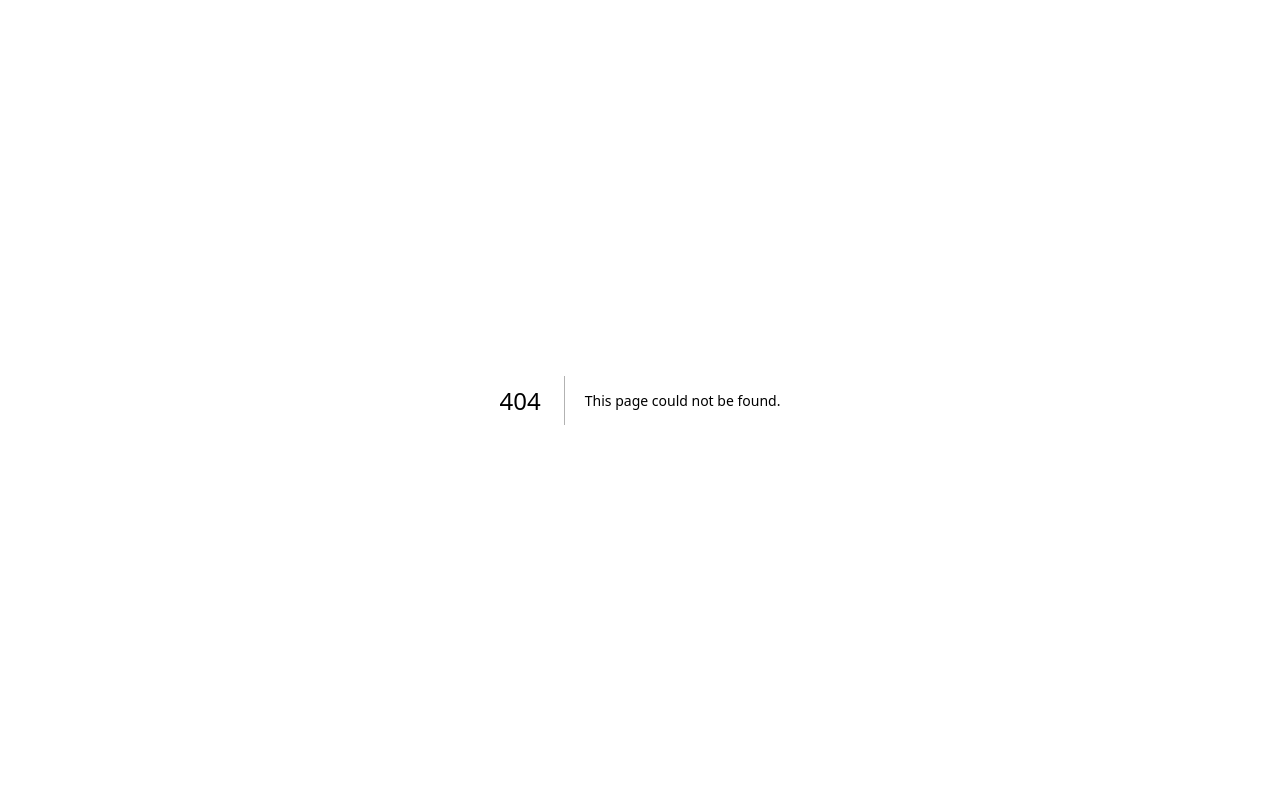
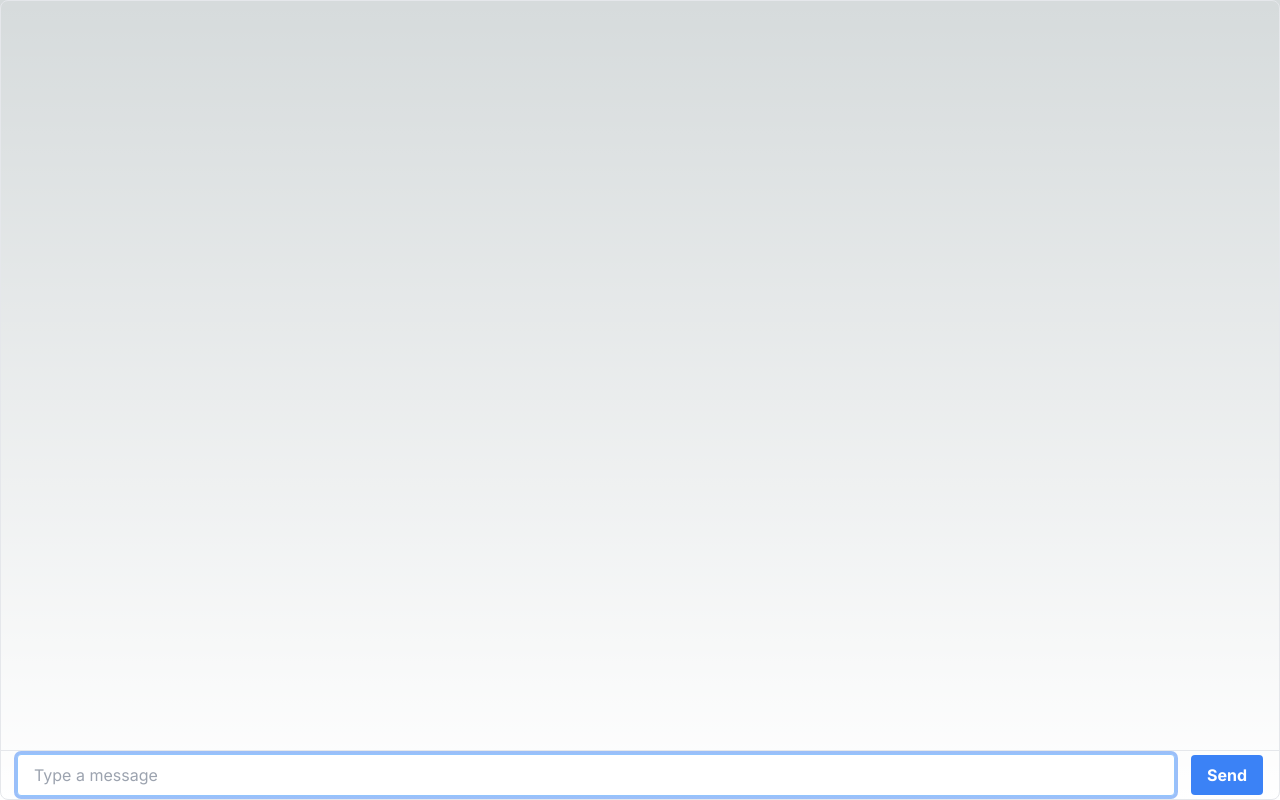
Before and after one commit to LeonWebDesigns/OpenAI-Markdown-Test, a Next.js app: page /chat in a window 1280 px wide. Before the commit this address had no page. Built offline with nearby package versions, Linux system fonts and the light colour scheme.

Commit message:
working mvp

```diff
--- a/src/app/api/open-ai/route.ts
+++ b/src/app/api/open-ai/route.ts
@@ -3,7 +3,7 @@ import OpenAIService from '@/services/open-ai.service';
 
 const OpenAI = new OpenAIService();
 
-export async function GET(req: NextRequest) {
+export async function POST(req: NextRequest) {
   const prompt = req.nextUrl.searchParams.get('prompt');
 
   if (!prompt) {
--- /dev/null
+++ b/src/app/chat/page.tsx
@@ -0,0 +1,106 @@
+'use client';
+import React, { useState } from 'react';
+
+const ChatPage = () => {
+  const [input, setInput] = useState('');
+  const [conversation, setConversation] = useState<
+    { who: string; content: string; time: any }[]
+  >([]);
+
+  const handleSubmit = async (e: any) => {
+    e.preventDefault();
+    if (!input.trim()) return;
+
+    const userMessage = input;
+    setInput(''); // Clear the input after sending the message
+    setConversation([
+      ...conversation,
+      {
+        who: 'user',
+        content: userMessage,
+        time: new Date().toLocaleTimeString(),
+      },
+    ]);
+
+    try {
+      const url = new URL('/api/open-ai', window.location.href);
+      url.searchParams.append('prompt', userMessage);
+      const response = await fetch(url, {
+        method: 'POST',
+        headers: {
+          'Content-Type': 'application/json',
+        },
+      });
+      const data = await response.json();
+      console.log(data);
+      setConversation([
+        ...conversation,
+        {
+          who: 'user',
+          content: userMessage,
+          time: new Date().toLocaleTimeString(),
+        },
+        {
+          who: 'bot',
+          content: data.message,
+          time: new Date().toLocaleTimeString(),
+        },
+      ]);
+    } catch (error) {
+      console.error('Error sending message:', error);
+      setConversation([
+        ...conversation,
+        {
+          who: 'bot',
+          content: 'Sorry, something went wrong.',
+          time: new Date().toLocaleTimeString(),
+        },
+      ]);
+    }
+  };
+
+  return (
+    <div className="flex flex-col h-[100vh] border border-gray-200 rounded-lg dark:border-gray-800">
+      <div className="flex-1 p-4 overflow-y-auto">
+        {conversation.map((message, index) => (
+          <div
+            key={index}
+            className={`flex ${
+              message.who === 'user' ? 'justify-end' : ''
+            } items-end gap-2`}
+          >
+            <div className="rounded-xl p-3 bg-gray-100 dark:bg-gray-800">
+              {message.content}
+            </div>
+            <div className="text-xs text-gray-500 dark:text-gray-400">
+              {message.time}
+            </div>
+          </div>
+        ))}
+      </div>
+      <div className="border-t border-gray-200 dark:border-gray-800">
+        <form
+          onSubmit={handleSubmit}
+          className="flex h-12 items-center p-4 space-x-4"
+        >
+          <input
+            type="text"
+            value={input}
+            onChange={(e) => setInput(e.target.value)}
+            placeholder="Type a message"
+            className="flex-1 border border-gray-300 text-black rounded px-4 py-2 focus:outline-none focus:ring focus:border-blue-300"
+            autoFocus
+          />
+          <button
+            type="submit"
+            className="bg-blue-500 hover:bg-blue-700 text-white font-bold py-2 px-4 rounded"
+          >
+            Send
+          </button>
+        </form>
+      </div>
+    </div>
+  );
+};
+
+export default ChatPage;
--- /dev/null
+++ b/src/lib/utils.ts
@@ -0,0 +1,6 @@
+import { type ClassValue, clsx } from "clsx"
+import { twMerge } from "tailwind-merge"
+
+export function cn(...inputs: ClassValue[]) {
+  return twMerge(clsx(inputs))
+}
--- a/src/services/open-ai.service.ts
+++ b/src/services/open-ai.service.ts
@@ -25,7 +25,7 @@ class OpenAIService {
           },
         ],
       });
-
+      console.log(response);
       return response.choices[0].message.content;
     } catch (error) {
       console.log('error', error);
--- a/tailwind.config.ts
+++ b/tailwind.config.ts
@@ -15,6 +15,6 @@ const config: Config = {
       },
     },
   },
-  plugins: [],
+  plugins: [require("tailwindcss-animate")],
 };
 export default config;
```
Also changed, not shown: package.json (+8 -1 lines), 1 other file (tests, documents, lock files or other folders).
